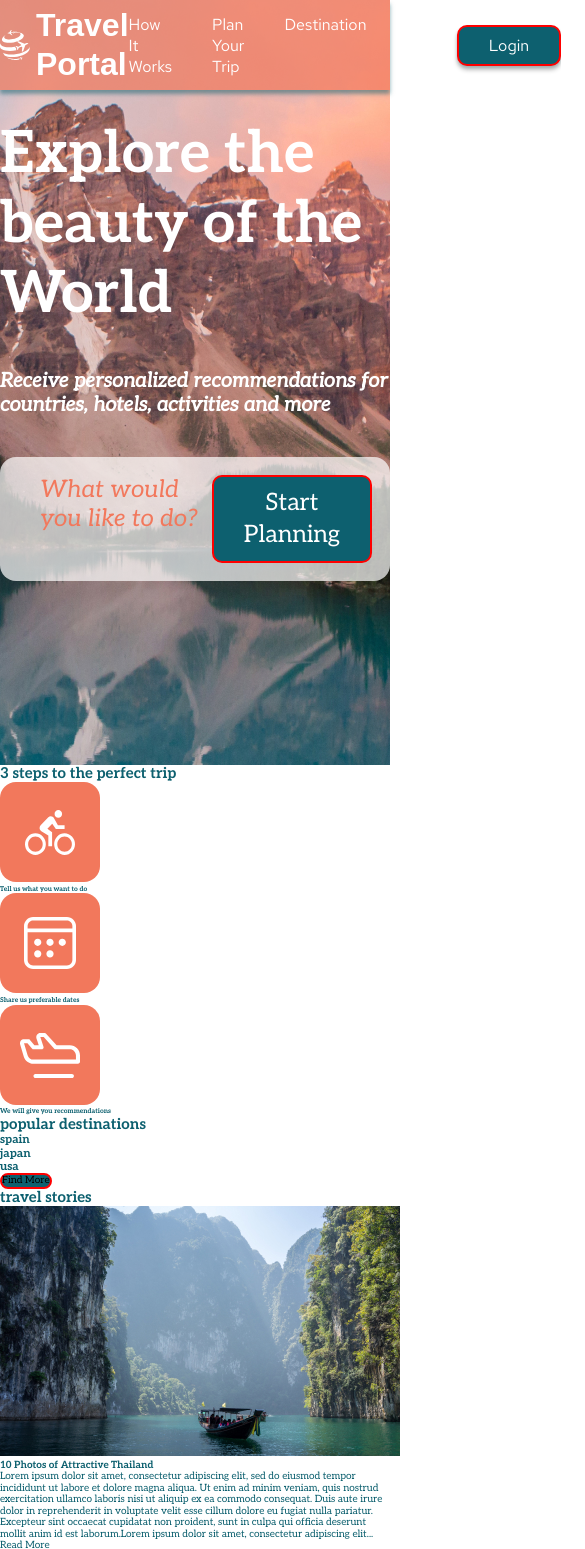
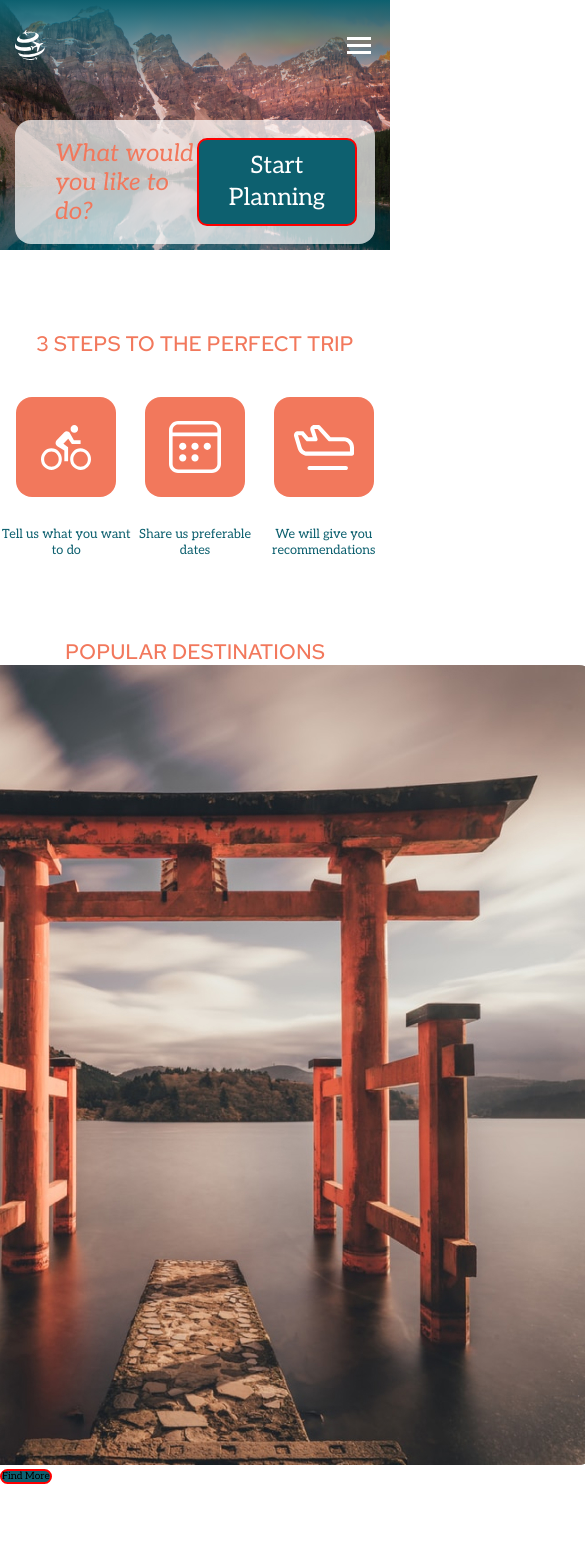
Before and after one commit to WWWolkodaWWW/travel-layout, a website: page travel/index.html in a window 390 px wide. Shown: the top 1549 px of the page, 585 px wide, since content can reach past the window. Drawn offline with Linux system fonts and the light colour scheme; a web font is replaced by a local one.

Commit message:
feat: add basic styles to "steps" and "destination" sections

```diff
--- a/travel/index.html
+++ b/travel/index.html
@@ -43,11 +43,16 @@
 				</ul>
 			</nav>
 			<button class="btn btn_login">login</button>
+			<div class="header__burger">
+				<span class="header__burger_line"></span>
+				<span class="header__burger_line"></span>
+				<span class="header__burger_line"></span>
+			</div>
 		</div>
 	</header>
 	<main class="main">
 		<section class="explore">
-			<div class="wrapper">
+			<div class="wrapper explore__wrapper">
 				<div class="explore__content">
 					<h1 class="explore_title">Explore the beauty of the World</h1>
 					<p class="explore_description">Receive personalized recommendations for countries, hotels, activities and more</p>
@@ -83,12 +88,15 @@
 			<div class="destinations__slider">
 				<div class="slider__cards">
 					<div class="card card_spain">
+						<img src="./assets/img/slider-spain.jpg" alt="spain">
 						<h3 class="slider_title">spain</h3>
 					</div>
 					<div class="card card_japan">
+						<img src="./assets/img/slider-japan.jpg" alt="japan">
 						<h3 class="slider_title">japan</h3>
 					</div>
 					<div class="card card_usa">
+						<img src="./assets/img/slider-usa.jpg" alt="usa">
 						<h3 class="slider_title">usa</h3>
 					</div>
 				</div>
@@ -98,7 +106,7 @@
 					<span class="pagination"></span>
 				</div>
 			</div>
-			<button class="btn destinations_btn">find more</button>
+			<button class="btn btn_destinations">find more</button>
 		</section>
 		<section class="stories">
 			<h2 class="stories__title">travel stories</h2>
--- a/travel/sass/abstract/_variables.scss
+++ b/travel/sass/abstract/_variables.scss
@@ -5,6 +5,7 @@ $color-additional-alfa: rgba(242, 120, 92, 0.5);
 $color-light: #FFFFFF;
 
 $header-background: rgba(242, 120, 92, 0.7);
+$header-background-tablet: linear-gradient(180deg, #0D606F 0%, rgba(13, 96, 111, 0) 100%);
 $divider: 1px solid rgba(13, 96, 111, 0.5);
 $popup-gradient: linear-gradient(177.09deg, #FFFFFF 6.15%, #0D606F 202.69%);
 
@@ -22,11 +23,15 @@ $font-additional: 'Red Hat Text', sans-serif;
 $font-logo: 'Magra', sans-serif;
 
 $desktop-width: 1200px;
+$tablet-width: 900px;
+$mobile-width: 390px;
 
 $svg-filter: invert(27%) sepia(12%) saturate(4862%) hue-rotate(149deg) brightness(97%) contrast(90%);
 
 $h1FontSize: calc(50px + 30 * (100vw / 1440));
-$h2FontSize: calc(50px + 30 * (100vw / 1440));
+$h2FontSize: calc(14px + 26 * (100vw / 1440));
+$h3FontSize: calc(20px + 12 * (100vw / 1440));
+$h6FontSize: calc(10px + 10 * (100vw / 1440));
 
 @mixin font ($size, $weight: 400, $height, $style: normal) {
 	font-size: $size;
@@ -34,3 +39,11 @@ $h2FontSize: calc(50px + 30 * (100vw / 1440));
 	line-height: $height;
 	font-style: $style;
 };
+
+@mixin columns ($width) {
+	display: flex;
+	justify-content: space-between;
+	* {
+		flex-basis: $width;
+	}
+};
--- a/travel/sass/components/_components.scss
+++ b/travel/sass/components/_components.scss
@@ -12,6 +12,10 @@ body {
 	margin: 0 auto;
 }
 
+section {
+	padding: 8rem 0 0 0;
+}
+
 .btn {
 	border-radius: 1rem;
 	background: $color-primary;
@@ -24,6 +28,10 @@ body {
 		font-family: $font-additional;
 		padding: 0.8rem 3rem;
 		box-shadow: $login-btn-shadow;
+
+		@media screen and (max-width: $tablet-width) {
+			display: none;
+		}
 	}
 
 	&_medium {
@@ -35,9 +43,62 @@ body {
 	&_planning {
 
 	}
+
+	&_destinations {
+
+	}
+}
+
+.pagination {
+}
+
+
+.header {
+	&__burger {
+		display: none;
+		@media screen and (max-width: $tablet-width) {
+			display: flex;
+			flex-direction: column;
+			align-items: center;
+			justify-content: center;
+			width: 32px;
+			row-gap: 4px;
+			padding: 0 4px;
+		}
+
+
+		&_line {
+			background-color: $color-light;
+			height: 3px;
+			width: 100%;
+		}
+	}
+}
+
+.layout-3-columns {
+	@include columns ($width: 33%);
 }
 
 h1 {
 	@include font ($size: $h1FontSize, $weight: 700, $height: calc($h1FontSize * 1.2));
 	color: $color-light;
 }
+
+h2 {
+	font-family: $font-additional;
+	@include font ($size: $h2FontSize, $weight: 500, $height: calc($h2FontSize * 1.3));
+	color: $color-additional;
+	text-transform: uppercase;
+	text-align: center;
+}
+
+h3 {
+	font-family: $font-additional;
+	@include font ($size: $h3FontSize, $weight: 500, $height: calc($h3FontSize * 1.3));
+	text-transform: uppercase;
+	color: $color-light;
+}
+
+h6 {
+	@include font ($size: $h6FontSize, $weight: 400, $height: calc($h6FontSize * 1.2));
+}
--- /dev/null
+++ b/travel/sass/components/_destinations.scss
@@ -0,0 +1,35 @@
+.destinations {
+
+	&__title {
+	}
+
+	&__slider {
+	}
+}
+.slider {
+	max-width: 1440px;
+    overflow-x: hidden;
+
+	&_title {
+		position: absolute;
+    bottom: 4rem;
+    left: 1.5rem;
+	}
+
+	&__cards {
+		display: flex;
+		flex-direction: row;
+		column-gap: 20px;
+		justify-content: center;
+	}
+
+	&__pagination {
+	}
+}
+.card {
+	position: relative;
+
+	& > img {
+		border-radius: 16px;
+	}
+}
--- a/travel/sass/components/_erxplore.scss
+++ b/travel/sass/components/_erxplore.scss
@@ -1,9 +1,26 @@
 .explore {
 	background: url(../../assets/img/bg-primary.jpg) no-repeat center top / cover;
 	min-height: 76.5rem;
+	// display: flex;
+	// align-items: flex-start;
+
+	// @media screen and (max-width: $tablet-width) {
+	// 	align-items: center;
+	// }
+
+	@media screen and (max-width: $mobile-width) {
+		min-height: 25rem;
+
+	}
+
+	&__wrapper {
+		@media screen and (max-width: $desktop-width) {
+			padding: 0 15px;
+		}
+	}
 
 	&__content {
-		padding: 12rem 0 0 0;
+		padding: 4rem 0 0 0;
 		display: flex;
 		flex-direction: column;
 		row-gap: 4rem;
@@ -11,11 +28,18 @@
 	}
 
 	&_title {
+		@media screen and (max-width: $tablet-width) {
+			display: none;
+		}
 	}
 
 	&_description {
 		@include font ($size: 2rem, $weight: 700, $height: 2.4rem, $style: italic);
 		color: $color-light;
+
+		@media screen and (max-width: $tablet-width) {
+			display: none;
+		}
 	}
 
 
@@ -26,6 +50,7 @@
     padding: 1.8rem 1.8rem 1.8rem 4rem;
 	background: rgba(255, 255, 255, 0.7);
 	border-radius: 16px;
+	align-items: center;
 
 	&_title {
 		@include font ($size: 2.4rem, $height: 2.9rem, $style: italic);
--- a/travel/sass/components/_header.scss
+++ b/travel/sass/components/_header.scss
@@ -1,10 +1,14 @@
 .header {
-	background: rgba(242, 120, 92, 0.7);
+	background: $header-background;
     box-shadow: 0px 4px 4px rgb(13 96 111 / 50%);
     position: absolute;
     width: 100%;
     top: 0;
 
+	@media screen and (max-width: $tablet-width) {
+		background: $header-background-tablet;
+		box-shadow: none;
+	}
 
 	// background: linear-gradient(0deg, $header-background, $header-background), url(../../assets/img/bg-primary.jpg) no-repeat center 0px / cover;
 	// box-shadow: $header-shadow;
@@ -32,6 +36,10 @@
 		align-items: center;
 		flex-direction: row;
 		height: 9rem;
+
+		@media screen and (max-width: $desktop-width) {
+			padding: 0 1.5rem;
+		}
 	}
 
 	&__logo {
@@ -43,6 +51,9 @@
 		font-family: $font-additional;
 		text-transform: capitalize;
 
+		@media screen and (max-width: $tablet-width) {
+			display: none;
+		}
 	}
 }
 
@@ -58,6 +69,10 @@
 		font-family: $font-logo;
 		@include font ($size: 3.2rem, $weight: 700, $height: 3.9rem);
 		color: $color-light;
+
+		@media screen and (max-width: $tablet-width) {
+			display: none;
+		}
 	}
 }
 
--- /dev/null
+++ b/travel/sass/components/_steps.scss
@@ -0,0 +1,26 @@
+.steps {
+	padding: 8rem 13rem 0 13rem;
+	padding: 8rem calc((100vw - 1440px) / 2) 0 calc((100vw - 1440px) / 2);
+
+	&__title {
+		padding: 0 0 4rem 0;
+	}
+
+	&__content {
+		justify-content: center;
+	}
+}
+
+.step {
+	align-items: center;
+    display: flex;
+    flex-direction: column;
+	row-gap: 3rem;
+	text-align: center;
+
+	&_image {
+	}
+
+	&_description {
+	}
+}
--- a/travel/sass/style.scss
+++ b/travel/sass/style.scss
@@ -4,3 +4,5 @@
 @import "components/components";
 @import "components/header";
 @import "components/erxplore";
+@import "components/_steps.scss";
+@import "components/destinations";
```
Also changed, not shown: travel/sass/style.css, 1 other file.
